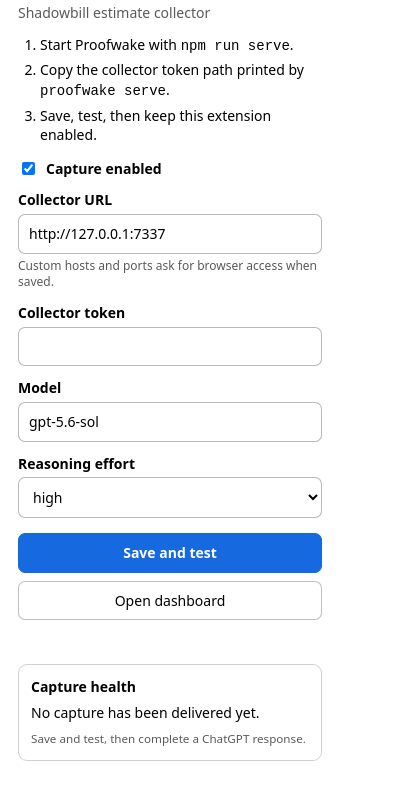
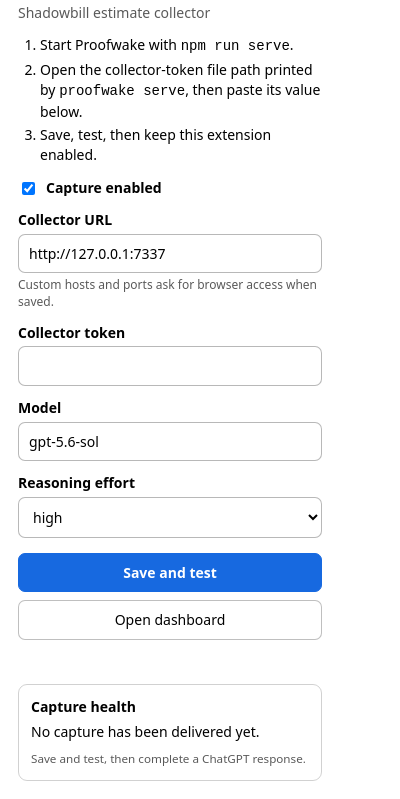
Before and after one commit to teamleaderleo/Shadowbill, a browser extension: page extension/popup.html in a window 400 px wide. Shown: the part 46-845 px from the top of the page. Drawn offline with Linux system fonts and the light colour scheme.

Commit message:
Clarify collector token onboarding

```diff
--- a/extension/popup.html
+++ b/extension/popup.html
@@ -36,7 +36,7 @@
     <p class="muted">Shadowbill estimate collector</p>
     <ol class="steps">
       <li>Start Proofwake with <code>npm run serve</code>.</li>
-      <li>Copy the collector token path printed by <code>proofwake serve</code>.</li>
+      <li>Open the collector-token file path printed by <code>proofwake serve</code>, then paste its value below.</li>
       <li>Save, test, then keep this extension enabled.</li>
     </ol>
 
```
